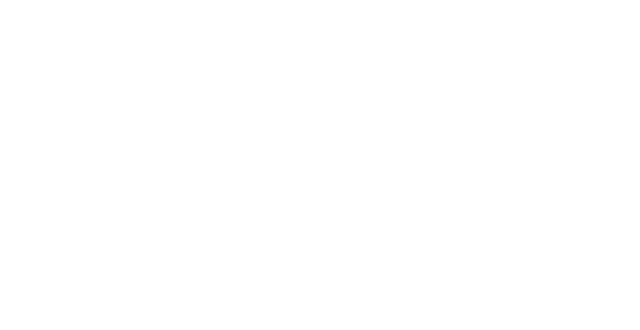
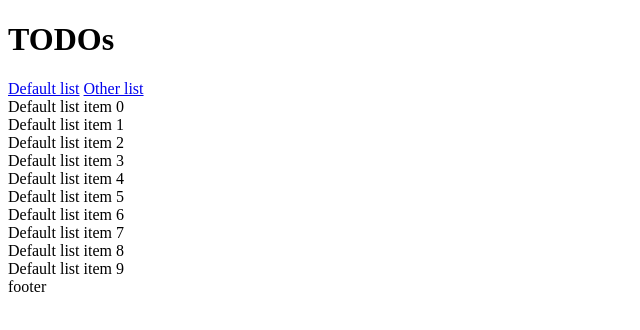
Before and after one commit to cadnr/todo-list2022, a plain HTML site: page index.html in a window 1280 px wide. Shown: the whole page, without its empty margins (0-640 px from the left). Drawn offline with Linux system fonts and the light colour scheme.

Commit message:
Add basic HTML and display default list

```diff
--- a/index.html
+++ b/index.html
@@ -7,6 +7,15 @@
     <title>Document</title>
     <script src="./main.js" defer></script>
 </head>
+    <header><h1>TODOs</h1></header>
+    <nav>
+        <a href="http://">Default list</a>
+        <a href="http://">Other list</a>
+    </nav>
+    <div id="list">
+
+    </div>
+    <footer>footer</footer>
 <body>
 
 </body>
--- a/main.js
+++ b/main.js
@@ -36,7 +36,7 @@ eval("__webpack_require__.r(__webpack_exports__);\n/* harmony export */ __webpac
   \**********************/
 /***/ ((__unused_webpack_module, __webpack_exports__, __webpack_require__) => {
 
-eval("__webpack_require__.r(__webpack_exports__);\n/* harmony import */ var _storage__WEBPACK_IMPORTED_MODULE_0__ = __webpack_require__(/*! ./storage */ \"./src/storage.js\");\n/* harmony import */ var _dummyLists__WEBPACK_IMPORTED_MODULE_1__ = __webpack_require__(/*! ./dummyLists */ \"./src/dummyLists.js\");\n'use scrict';\n\n\n\n\nlocalStorage.clear();\n(0,_dummyLists__WEBPACK_IMPORTED_MODULE_1__.dummyLists)();\n\nconsole.log(_storage__WEBPACK_IMPORTED_MODULE_0__.storage.read());\n\n//# sourceURL=webpack://todo-list/./src/index.js?");
+eval("__webpack_require__.r(__webpack_exports__);\n/* harmony import */ var _storage__WEBPACK_IMPORTED_MODULE_0__ = __webpack_require__(/*! ./storage */ \"./src/storage.js\");\n/* harmony import */ var _dummyLists__WEBPACK_IMPORTED_MODULE_1__ = __webpack_require__(/*! ./dummyLists */ \"./src/dummyLists.js\");\n'use scrict';\n\n\n\n\nlocalStorage.clear();\n(0,_dummyLists__WEBPACK_IMPORTED_MODULE_1__.dummyLists)();\n\nconst lists = _storage__WEBPACK_IMPORTED_MODULE_0__.storage.read();\nconsole.log(lists);\n\nlet currentList = [];\nlists.forEach((element) => {\n    if(element.name == 'defaultList') {\n        currentList = element.todos;\n    };\n});\n\nconsole.log(currentList);\n\nconst divList = document.getElementById('list');\nconst genList = document.createElement('div');\n\ncurrentList.forEach((element) => {\n    const tempDiv = document.createElement('div');\n    tempDiv.textContent = element.title;\n    genList.appendChild(tempDiv);\n});\n\ndivList.appendChild(genList);\n\n//# sourceURL=webpack://todo-list/./src/index.js?");
 
 /***/ }),
 
```
